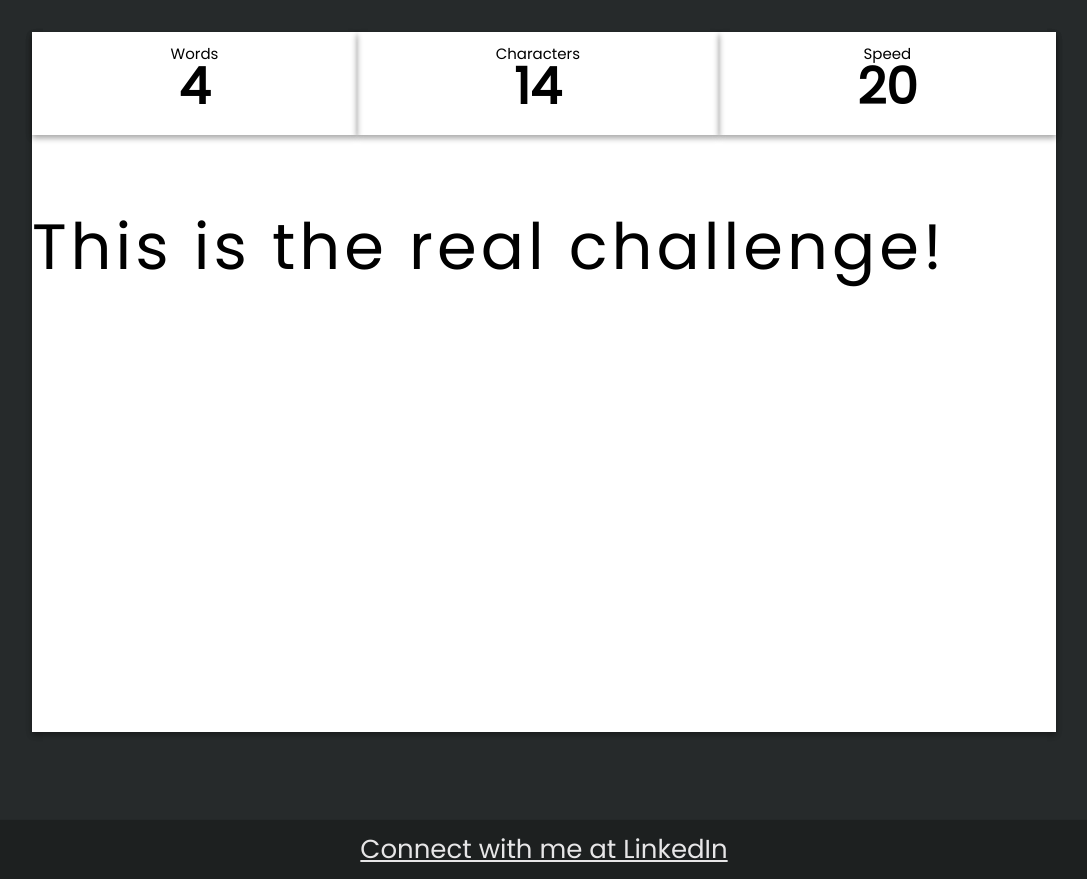
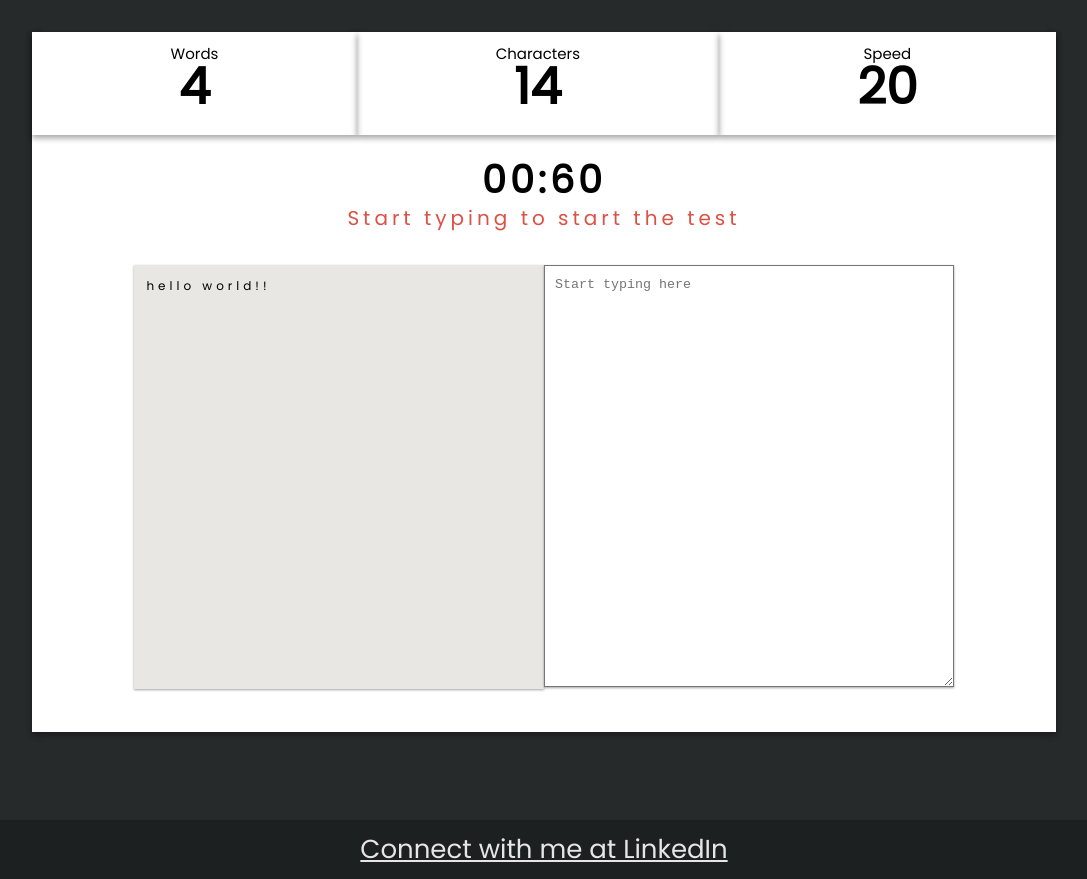
Before and after one commit to chirantan-basu01/FlashType, a React (Create React App) app: page / in a window 1280 px wide. Shown: the part 960-1839 px from the top of the page, without its empty margins (96-1183 px from the left). Built offline with nearby package versions, Linux system fonts and the light colour scheme.

Commit message:
typing challenge interface

```diff
--- a/src/components/TestContainer/TestContainer.jsx
+++ b/src/components/TestContainer/TestContainer.jsx
@@ -4,8 +4,10 @@ import TryAgain from '../TryAgain/TryAgain';
 import TypingChallengeContainer from '../TypingChallengeContainer/TypingChallengeContainer';
 
 const TestContainer = ({ words, characters, wpm }) => {
+    const timeRemaining = 30;
     return (
         <div className="test-container">
+            {timeRemaining > 0 ? (
                 <div data-aos="fade-up" className="typing-challenge-cont">
                     <TypingChallengeContainer
                         words={words}
@@ -13,9 +15,11 @@ const TestContainer = ({ words, characters, wpm }) => {
                         wpm={wpm}
                     />
                 </div>
-            {/* <div className="try-again-cont">
+            ) : (
+                <div className="try-again-cont">
                     <TryAgain words={words} characters={characters} wpm={wpm} />
-            </div> */}
+                </div>
+            )}
         </div>
     );
 };
--- /dev/null
+++ b/src/components/TypingChallenge/TypingChallenge.css
@@ -0,0 +1,72 @@
+.typing-challenge {
+    display: flex;
+    flex-direction: column;
+    flex-grow: 1;
+    align-items: center;
+    justify-content: center;
+}
+
+.timer-container {
+    margin: 16px;
+}
+
+.timer {
+    font-size: 38px;
+    font-weight: 600;
+    margin: 0;
+    text-align: center;
+}
+
+.timer-info {
+    margin: 0;
+    margin-top: -5px;
+    color: #dd5044;
+    font-size: 20px;
+    text-align: center;
+}
+
+.textarea-container {
+    margin: 16px;
+    display: flex;
+    flex-direction: row;
+    flex-grow: 1;
+    width: 80%;
+}
+
+.textarea-left,
+.textarea-right {
+    display: flex;
+    width: 50%;
+    flex-grow: 1;
+}
+
+.textarea {
+    text-align: left;
+    flex-grow: 1;
+    height: 400px;
+    width: 100%;
+    padding: 10px;
+    line-height: 18px;
+    flex-wrap: wrap;
+    box-shadow: 0 1px 3px rgba(0, 0, 0, 0.12), 0 1px 2px rgba(0, 0, 0, 0.26);
+    transition: all 0.2s;
+    overflow: scroll;
+}
+
+.textarea:hover {
+    box-shadow: 0 14px 28px rgba(0, 0, 0, 0.12), 0 10px 10px rgba(0, 0, 0, 0.26);
+}
+
+.textarea::-webkit-scrollbar {
+    display: none;
+}
+
+.textarea {
+    scrollbar-width: none;
+}
+
+.test-paragraph {
+    font-size: 12px;
+    background: #e9e7e4;
+    padding: 12px;
+}
--- /dev/null
+++ b/src/components/TypingChallenge/TypingChallenge.jsx
@@ -0,0 +1,28 @@
+import React from 'react';
+import './TypingChallenge.css';
+
+const TypingChallenge = ({ selectedParagraph }) => {
+    return (
+        <div className="typing-challenge">
+            <div className="timer-container">
+                <p className="timer">00:60</p>
+                <p className="timer-info">Start typing to start the test</p>
+            </div>
+            <div className="textarea-container">
+                <div className="textarea-left">
+                    <div className="textarea  test-paragraph">
+                        {selectedParagraph}
+                    </div>
+                </div>
+                <div className="textarea-right">
+                    <textarea
+                        className="textarea"
+                        placeholder="Start typing here"
+                    ></textarea>
+                </div>
+            </div>
+        </div>
+    );
+};
+
+export default TypingChallenge;
--- a/src/components/TypingChallengeContainer/TypingChallengeContainer.jsx
+++ b/src/components/TypingChallengeContainer/TypingChallengeContainer.jsx
@@ -1,6 +1,7 @@
 import React from 'react';
 import './TypingChallengeContainer.css';
 import ChallengeDetailsCard from '../ChallengeDetailsCard/ChallengeDetailsCard';
+import TypingChallenge from '../TypingChallenge/TypingChallenge';
 
 const TypingChallengeContainer = ({ words, characters, wpm }) => {
     return (
@@ -19,7 +20,7 @@ const TypingChallengeContainer = ({ words, characters, wpm }) => {
             </div>
             {/* the real challenge */}
             <div className="typewriter-container">
-                <p>This is the real challenge!</p>
+                <TypingChallenge selectedParagraph="hello world!!" />
             </div>
         </div>
     );
```
Lines whose indentation alone changed are shown as unchanged.
